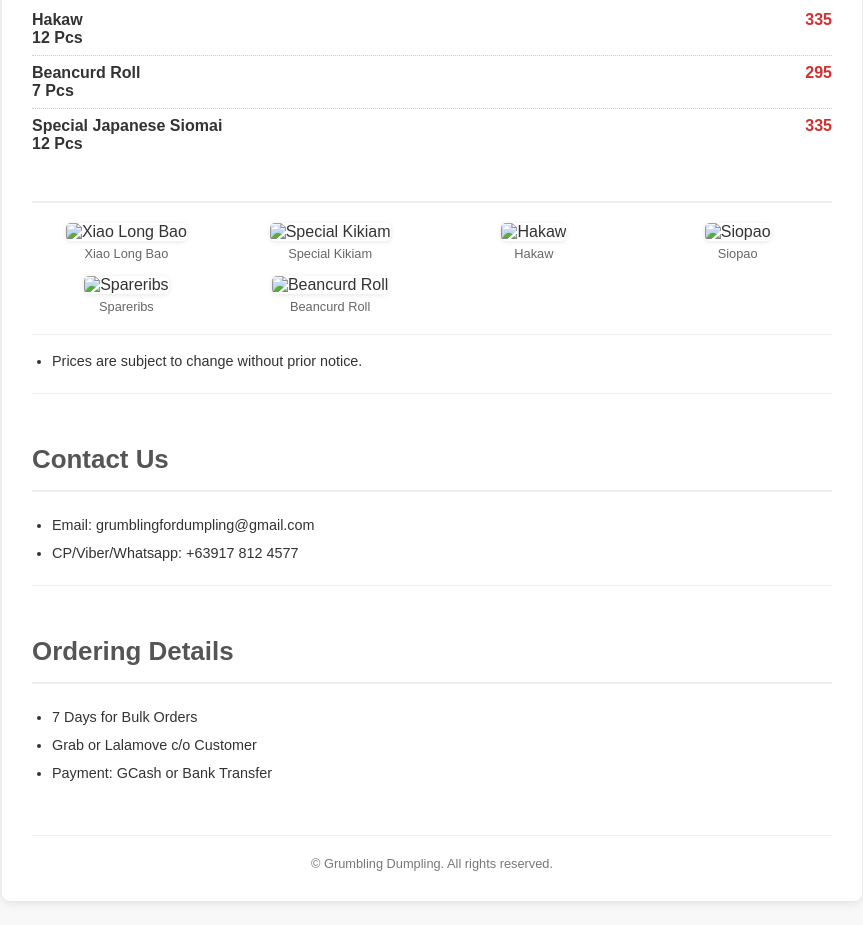
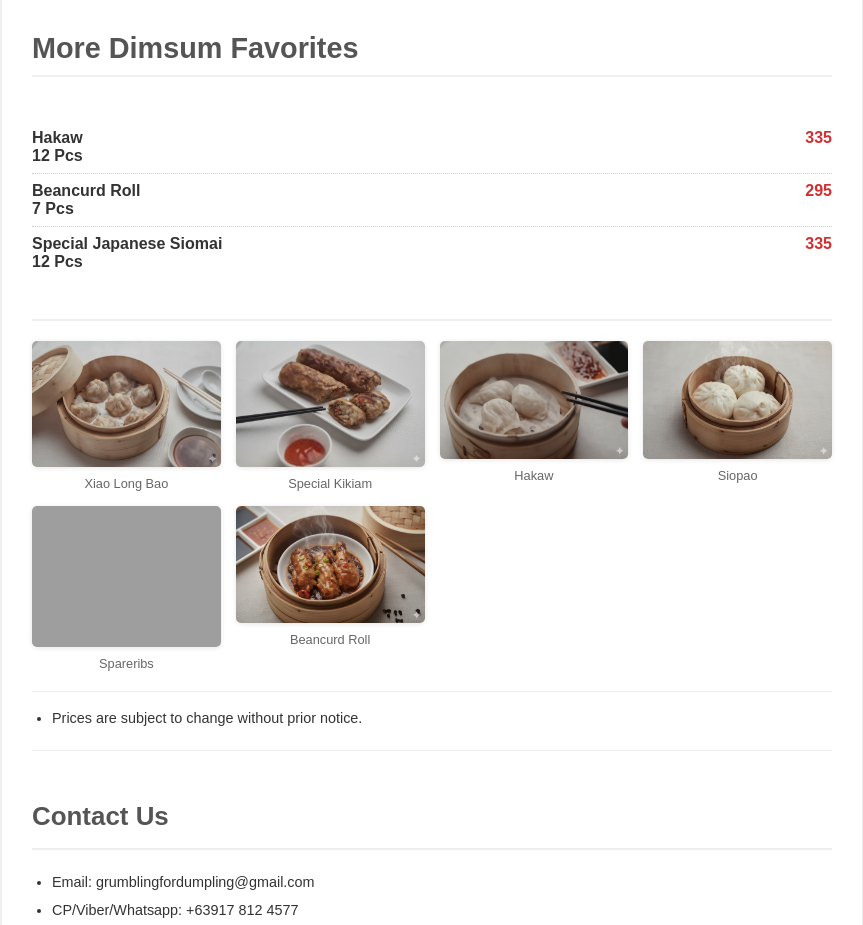
Before and after one commit to lordwhisss014/jnprojects, a plain HTML site: page grumpling_dumplings/index.html in a window 1280 px wide. Shown: the part 1242-2167 px from the top of the page, without its empty margins (208-1071 px from the left). Drawn offline with Linux system fonts and the light colour scheme; the site is published under a folder, as on GitHub Pages, so addresses that start at the root find nothing.

Commit message:
Update file index.html

```diff
--- a/grumpling_dumplings/index.html
+++ b/grumpling_dumplings/index.html
@@ -118,7 +118,7 @@
 <body>
     <div class="container">
         <header>
-            <img src="/src/logo.png" alt="Grumbling Dumpling Logo" class="logo">
+            <img src="./src/logo.png" alt="Grumbling Dumpling Logo" class="logo">
             <h1>Frozen Premium Dimsum</h1>
         </header>
 
@@ -199,27 +199,27 @@
 
             <section class="image-gallery">
                 <figure>
-                    <img src="/src/xiao longbao.png" alt="Xiao Long Bao">
+                    <img src="./src/xiao longbao.png" alt="Xiao Long Bao">
                     <figcaption>Xiao Long Bao</figcaption>
                 </figure>
                 <figure>
-                    <img src="/src/kikiam.png" alt="Special Kikiam">
+                    <img src="./src/kikiam.png" alt="Special Kikiam">
                     <figcaption>Special Kikiam</figcaption>
                 </figure>
                 <figure>
-                    <img src="/src/hakaw.png" alt="Hakaw">
+                    <img src="./src/hakaw.png" alt="Hakaw">
                     <figcaption>Hakaw</figcaption>
                 </figure>
                 <figure>
-                    <img src="/src/siopao.png" alt="Siopao">
+                    <img src="./src/siopao.png" alt="Siopao">
                     <figcaption>Siopao</figcaption>
                 </figure>
                 <figure>
-                    <img src="/src/spareribs.png" alt="Spareribs">
+                    <img src="./src/spareribs.png" alt="Spareribs">
                     <figcaption>Spareribs</figcaption>
                 </figure>
                 <figure>
-                    <img src="/src/roll.png" alt="Beancurd Roll">
+                    <img src="./src/roll.png" alt="Beancurd Roll">
                     <figcaption>Beancurd Roll</figcaption>
                 </figure>
             </section>
```
